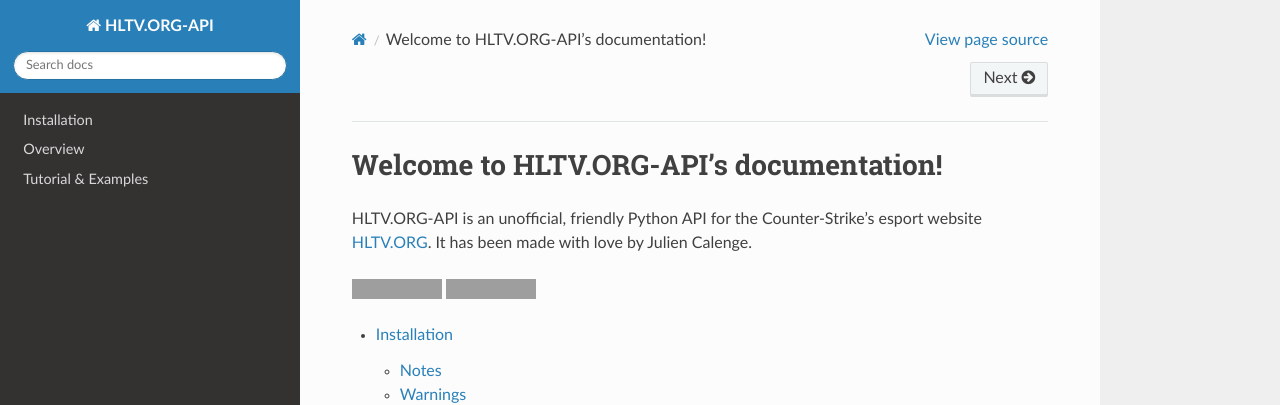
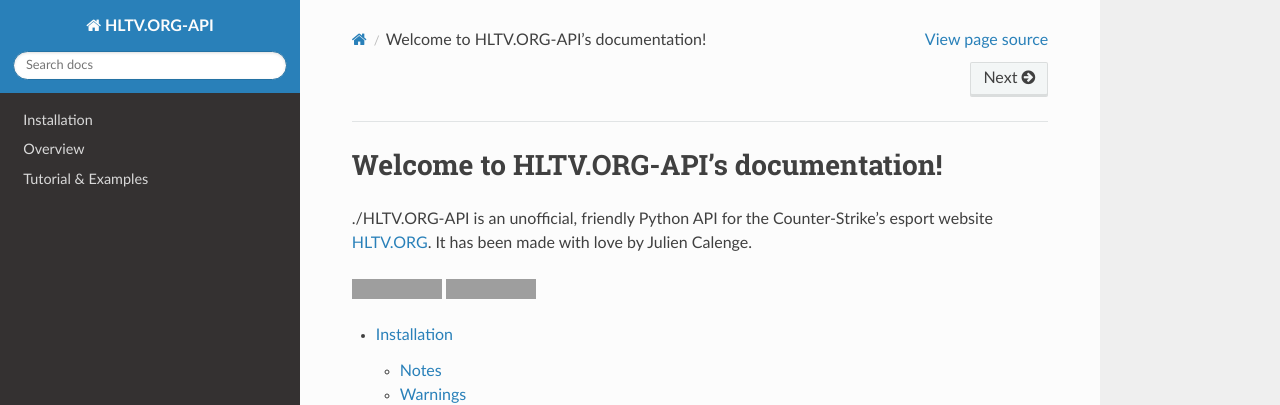
Before and after one commit to jclge/HLTV.ORG-API, a Sphinx documentation site: the page built from source/index.rst, in a window 1280 px wide and 1089 px high, cut to the strip 0-405 px from the top of the window. Built offline with Sphinx 7.4.7 and the Read the Docs theme 2.0.0, drawn with Linux system fonts in a browser that asks for light colours; grey boxes are pictures that could not be loaded.

```diff
--- a/source/index.rst
+++ b/source/index.rst
@@ -5,7 +5,7 @@
 
 Welcome to HLTV.ORG-API's documentation!
 ========================================
-HLTV.ORG-API is an unofficial, friendly Python API for the Counter-Strike's esport website `HLTV.ORG <https://hltv.org>`_. It has been made with love by Julien Calenge.
+./\HLTV.ORG-API is an unofficial, friendly Python API for the Counter-Strike's esport website `HLTV.ORG <https://hltv.org>`_. It has been made with love by Julien Calenge.
 
 .. image:: https://githubbadges.com/star.svg?user=jclge&repo=HLTV.ORG-API&style=default
     :target: https://github.com/jclge/HLTV.ORG-API
```
Also changed, not shown: 15 other files.
